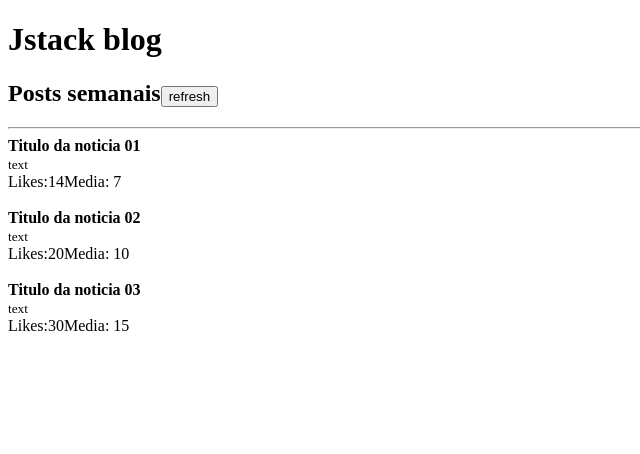
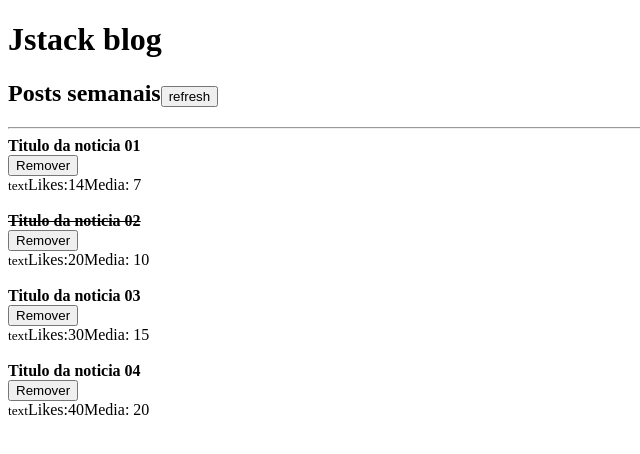
Before and after one commit to CarlosAugustoP/ReactBasics, a React app: page / in a window 1280 px wide. Shown: the top 454 px of the page, without its empty margins (0-640 px from the left). Built offline with nearby package versions, Linux system fonts and the light colour scheme.

Commit message:
progress

```diff
--- a/src/App.js
+++ b/src/App.js
@@ -13,20 +13,30 @@ function App(){
             id: Math.random(),
             title: "Titulo da noticia 01",
             subtitle: "text",
-            likes: 14
+            likes: 14,
+            read: false
         },
         {
             id: Math.random(),
             title: "Titulo da noticia 02",
             subtitle: "text",
-            likes: 20
+            likes: 20,
+            read: true
         },
         {
             id: Math.random(),
             title: "Titulo da noticia 03",
             subtitle: "text",
-            likes: 30
+            likes: 30,
+            read: false
         },
+        {
+            id: Math.random(),
+            title: "Titulo da noticia 04",
+            subtitle: "text",
+            likes: 40,
+            read: false
+        }
     ]);
 
     function handleRefresh(){
@@ -49,6 +59,13 @@ function App(){
 
     }
 
+    function handleRemovePost(postId){
+        setPosts((prevState) =>
+            // If the element is different of postId, it will be thrown into the new array.
+            prevState.filter(post => post.id !== postId)
+        )
+    }
+
     return (
         <>
             <Header >
@@ -59,7 +76,12 @@ function App(){
             <hr />
             {/* A função map itera sobre o array de objetos, desconstruindo cada objeto em suas propriedades. */}
            {posts.map((post, index) => (
-               <Post key={post.id} post={post} likes={post.likes} />
+               <Post
+               key={post.id}
+               post={post}
+               onRemove={handleRemovePost}
+               likes={post.likes}
+               />
            ))}
         </>
     );
--- a/src/Post.js
+++ b/src/Post.js
@@ -1,15 +1,22 @@
 import React from 'react';
 import PropTypes from 'prop-types';
+import PostHeader from './PostHeader';
 
 export default function Post(props){
     return (
         <>
             <article>
-                <strong>{props.post.title}</strong><br />
+                <PostHeader
+                    onRemove = {props.onRemove}
+                    post = {{
+                        id: props.post.id,
+                        title: props.post.title,
+                        read: props.post.read
+                    }}
+                />
                 <small>{props.post.subtitle}</small>
-                <br />
-                Likes:{props.likes}
-                Media: {props.likes / 2}
+                Likes:{props.post.likes}
+                Media: {props.post.likes / 2}
             </article>
             <br />
 
@@ -17,11 +24,15 @@ export default function Post(props){
     );
 }
 Post.propTypes = {
-    likes: PropTypes.number.isRequired,
+    // define que a função onRemove é uma função
+    onRemove: PropTypes.func.isRequired,
     // define que no post precisa ter um objeto com title e subtitle
     post: PropTypes.shape({
+        id: PropTypes.number.isRequired,
         title: PropTypes.string.isRequired,
-        subtitle: PropTypes.string.isRequired
+        subtitle: PropTypes.string.isRequired,
+        likes: PropTypes.number.isRequired,
+        read: PropTypes.bool.isRequired
     }).isRequired
 
 
--- /dev/null
+++ b/src/PostHeader.js
@@ -0,0 +1,34 @@
+import React from 'react';
+import PropTypes from 'prop-types';
+import Button from './Button';
+
+export default function PostHeader(props){
+    return (
+        <>
+        <strong>
+            {props.post.read && <s>{props.post.title}</s>}
+            {!props.post.read && props.post.title}
+        </strong><br />
+        <Button onClick = {() => props.onRemove(props.post.id)}>
+            Remover
+        </Button>
+            <br />
+        </>
+    );
+
+}
+
+PostHeader.propTypes = {
+    // define que a função onRemove é uma função
+    onRemove: PropTypes.func.isRequired,
+    // define que no post precisa ter um objeto com title e subtitle
+    post: PropTypes.shape({
+        id: PropTypes.number.isRequired,
+        title: PropTypes.string.isRequired,
+        subtitle: PropTypes.string.isRequired,
+        likes: PropTypes.number.isRequired,
+        read: PropTypes.bool.isRequired
+    }).isRequired
+
+
+}
--- /dev/null
+++ b/src/button.js
@@ -0,0 +1,15 @@
+import React from 'react';
+import PropTypes from 'prop-types';
+
+export default function Button(props){
+    return (
+        <button onClick = {props.onClick}>
+            {props.children}
+        </button>
+    );
+}
+
+Button.propTypes = {
+    onClick: PropTypes.func.isRequired,
+    children: PropTypes.node.isRequired
+}
```
Also changed, not shown: ArvoreDeComponentes.txt (added).
